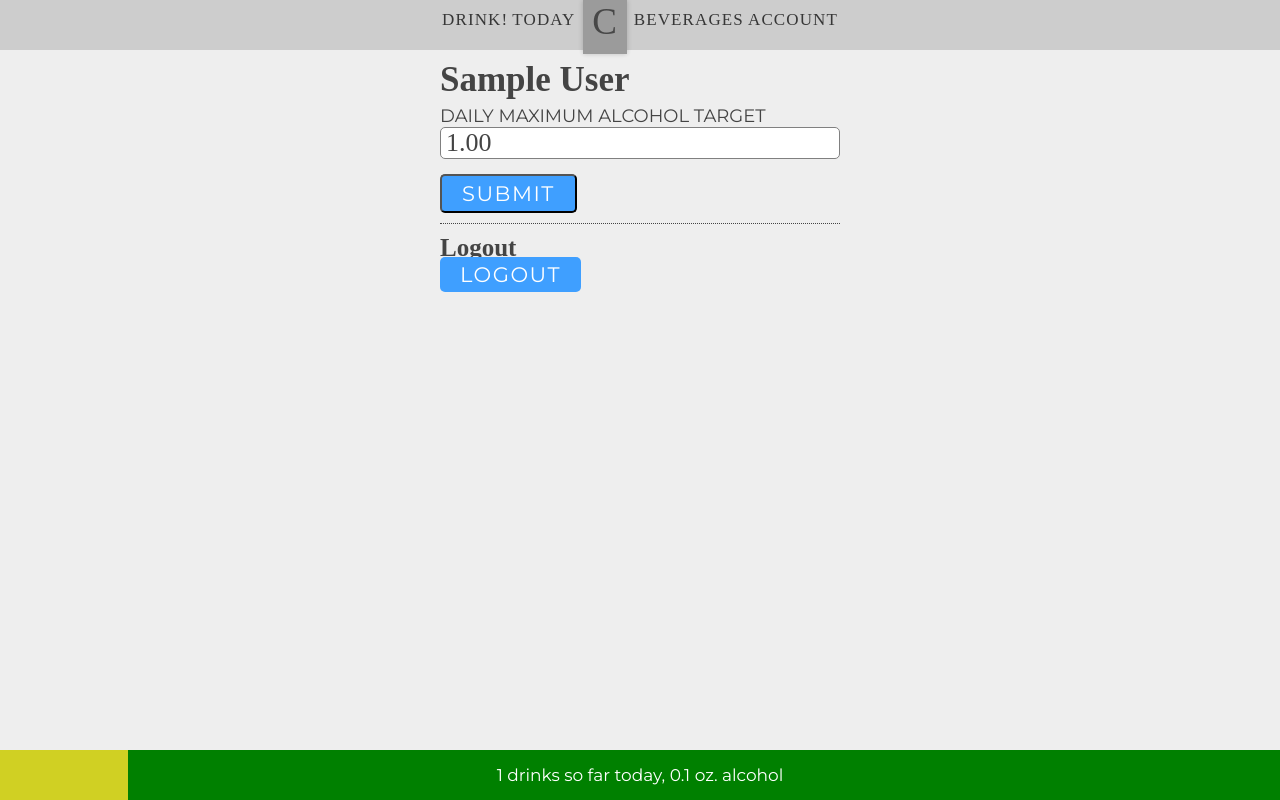
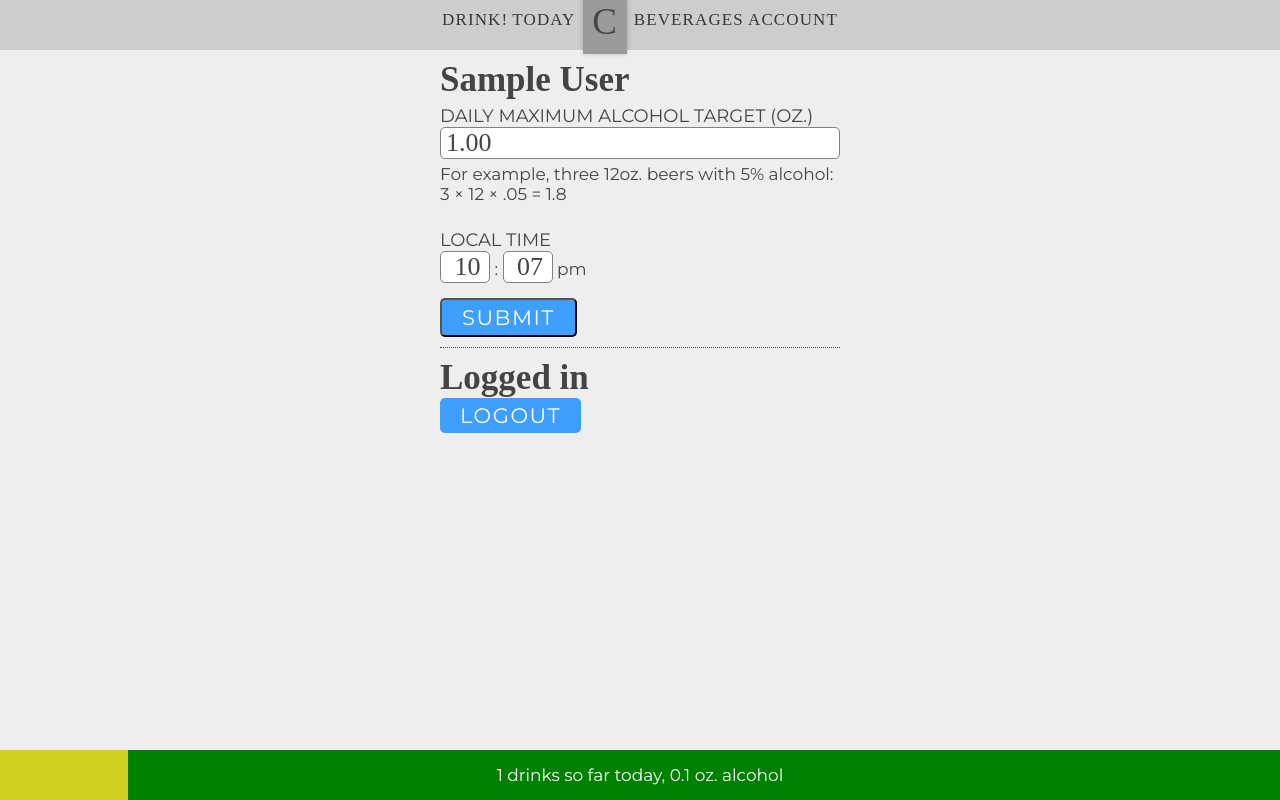
Before and after one commit to aleshh/mudsling, a Laravel app: page /account in a window 1280 px wide. Run offline with Laravel 8, Linux system fonts and the light colour scheme; a user stored in the database is signed in; tables that the repository leaves empty hold one stand-in row (values such as "Sample post"); some web fonts are replaced.

Commit message:
user account screen hour and minute adjustment communicates back to controller

```diff
--- a/app/Http/Controllers/AccountController.php
+++ b/app/Http/Controllers/AccountController.php
@@ -3,16 +3,39 @@
 namespace App\Http\Controllers;
 
 use Illuminate\Http\Request;
+use Carbon\Carbon;
 
 class AccountController extends Controller
 {
     public function index() {
-        return view('account');
+
+        $hour = now()->hour;
+        if ($hour > 12) {
+          $hour -= 12;
+          $amPm = "pm";
+        } else {
+          $amPm = "am";
+        }
+
+        $minute = now()->minute;
+        if ($minute < 10) {
+          $minute = "0".$minute;
+        }
+
+        return view('account', compact('hour', 'minute', 'amPm'));
     }
 
     public function update(Request $request) {
         $user = \Auth::user();
         $user->maximumConsumption = $request['maximumConsumption'];
+
+        $hourDiff   = $request['userHour'] - $request['originalHour'];
+        $minuteDiff = $request['userMinute'] - $request['originalMinute'];
+
+        dd($hourDiff.":".$minuteDiff);
+        $userTime = new Carbon($request['userTime']);
+
+        dd("change!");
         $user->save();
 
         return redirect('/');
--- a/resources/views/account.blade.php
+++ b/resources/views/account.blade.php
@@ -3,20 +3,39 @@
 
 @section('content')
 
-<h2>{{ \Auth::user()->name }}</h2>
+  <h2>{{ \Auth::user()->name }}</h2>
 
   <form method="POST" class="input-form border-bottom" action="/account" >
 
     @method('PATCH')
     @csrf
 
-    <label for="maximumConsumption">Daily Maximum Alcohol Target</label>
-    <input value="{{ \Auth::user()->maximumConsumption }}" type="text" name="maximumConsumption" id="maximumConsumption" placeholder="in Oz">
+    <label for="maximumConsumption">Daily Maximum Alcohol Target (oz.)</label>
+    <input
+      value="{{ \Auth::user()->maximumConsumption }}"
+      type="text"
+      name="maximumConsumption"
+      id="maximumConsumption"
+      placeholder="in Oz">
 
+    <p style="margin-bottom: 25px">
+      For example, three 12oz. beers with 5% alcohol:<br>
+      3 × 12 × .05 = 1.8
+    </p>
+
+    <label >Local Time</label>
+    <input value="{{ $hour }}"   type="text" name="userHour"   style="text-align:center;display:inline-block;width: 50px;"> :
+    <input value="{{ $minute }}" type="text" name="userMinute" style="text-align:center;display:inline-block;width: 50px;">
+    {{ $amPm }}
+
+    <input value="{{ $hour }}"   type="hidden" name="originalHour"   >
+    <input value="{{ $minute }}" type="hidden" name="originalMinute" >
+    <input value="{{ $amPm }}" type="hidden" name="originalAmPm" >
+    <br>
     <button type="submit" class="submit-button">Submit</button>
   </form>
 
-  <h3>Logout</h3>
+  <h2>Logged in</h2>
   <p>
     <a class="submit-button" href="/logout">Logout</a>
   </p>
```
